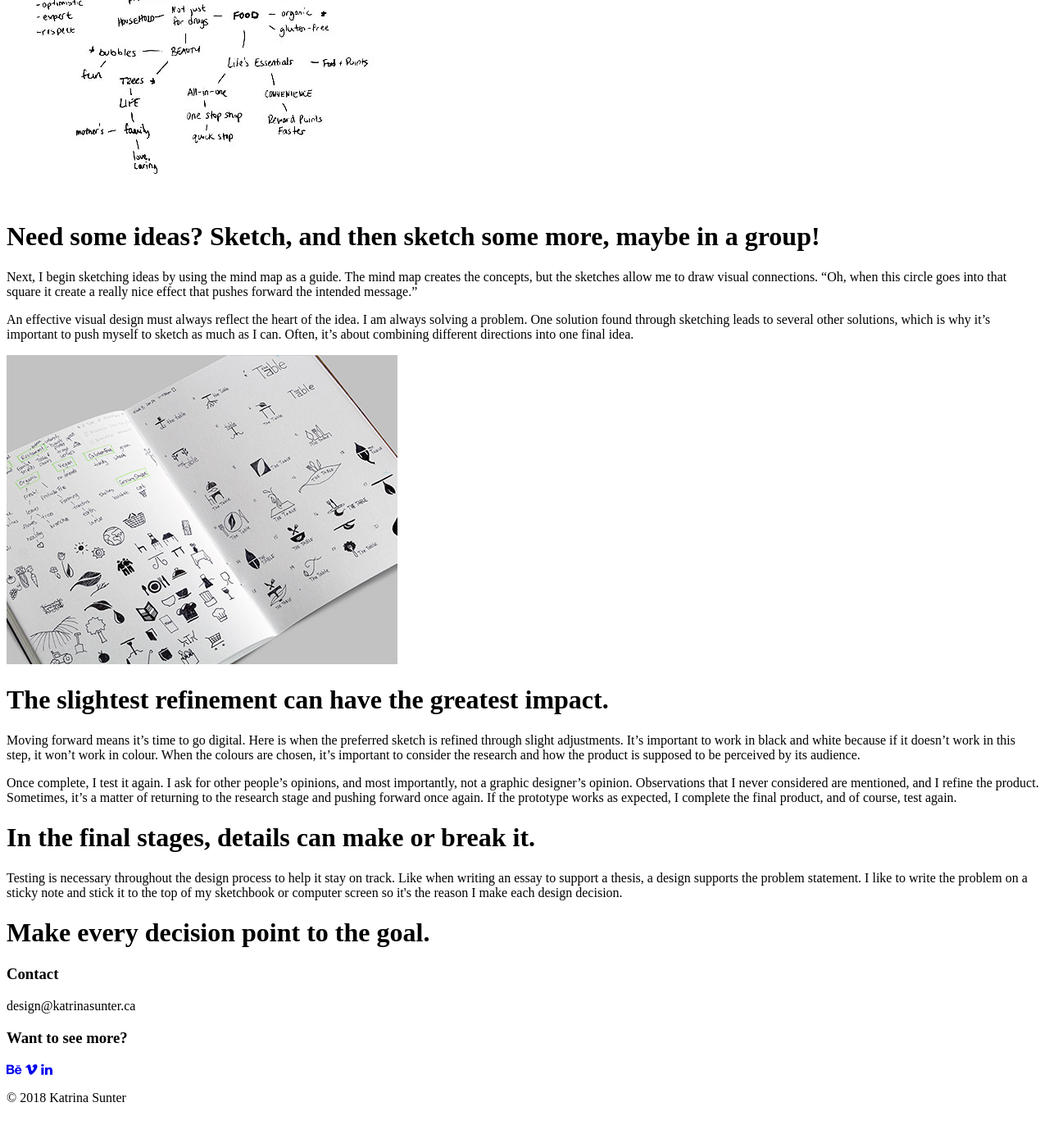
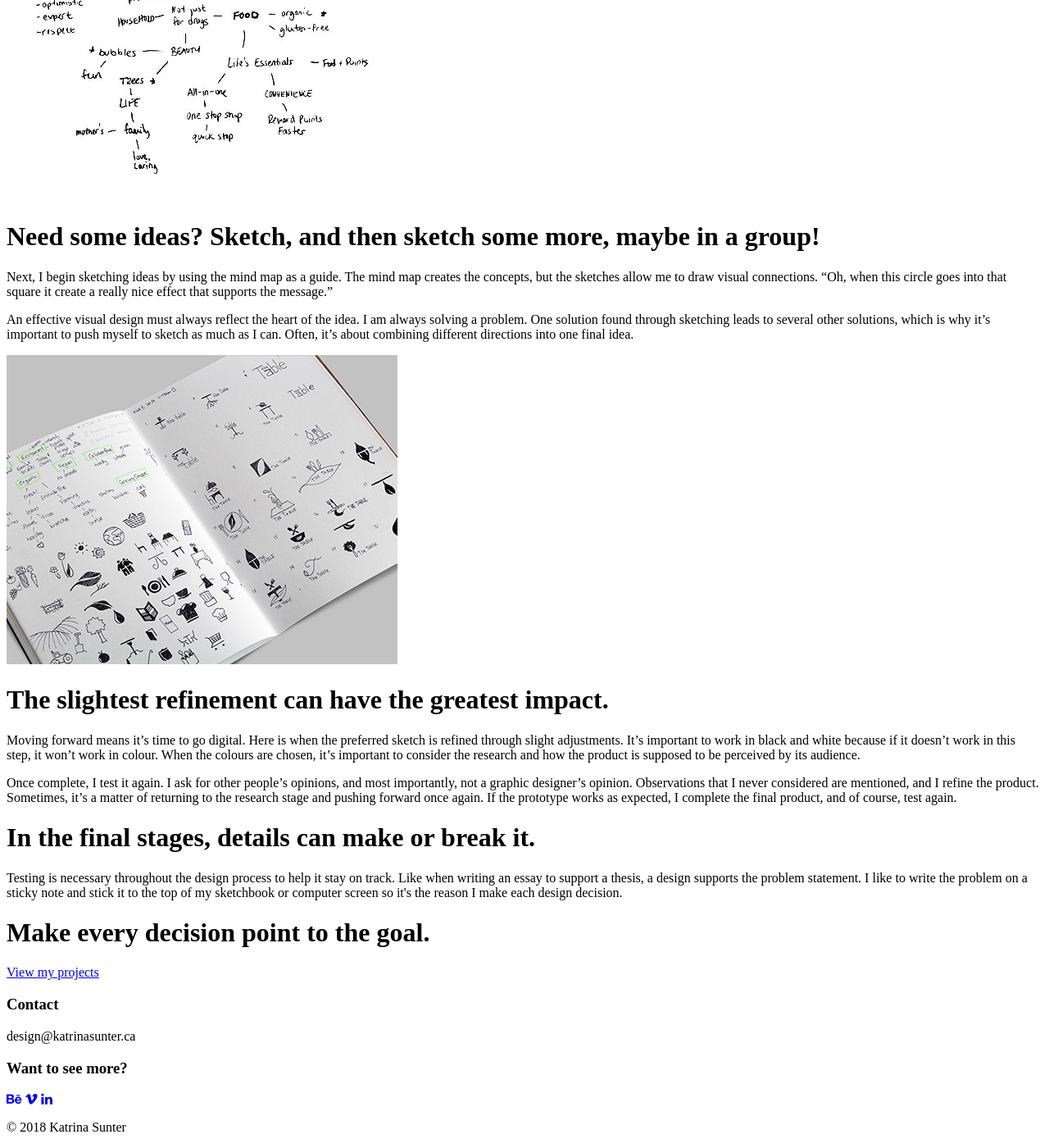
Before and after one commit to kattysun8/katrinasunter.ca, a Jekyll site: the page built from strategy.html, in a window 1280 px wide and 1400 px high, scrolled down 974 px. Shown: the whole window at 82% size. Built offline with Jekyll 4.4.1, drawn with Linux system fonts in a browser that asks for light colours; some web fonts are replaced; before the commit the page ends 2338 px from its top, so only the background shows below that.

Commit message:
make About lead to Strategy which leads to My Projects

```diff
--- a/about.html
+++ b/about.html
@@ -28,7 +28,7 @@
     </div>
   </div>
   <div class="max-width text-center pad-t-2 push-2">
-    <a class="about-btn btn" href="{{site.baseurl}}/#projects">View my projects<a>
+    <a class="about-btn btn" href="{{site.baseurl}}/strategy">My Strategy<a>
   </div>
 </main>
 
--- a/strategy.html
+++ b/strategy.html
@@ -47,8 +47,8 @@
       <div class="max-length gutter pad-t-1-2 pad-b-1-2">
         <p class="milli push-0">Next, I begin sketching ideas by using the mind map as a guide. The mind
           map creates the concepts, but the sketches allow me to draw visual connections. “Oh,
-          when this circle goes into that square it create a really nice effect that pushes forward
-          the intended message.”</p>
+          when this circle goes into that square it create a really nice effect that supports
+          the message.”</p>
       </div>
     </div>
   </div>
@@ -118,4 +118,8 @@
     </div>
   </div>
 
+  <div class="max-width text-center pad-t-2 push-2">
+    <a class="about-btn btn" href="{{site.baseurl}}/#projects">View my projects<a>
+  </div>
+
 </main>
```
